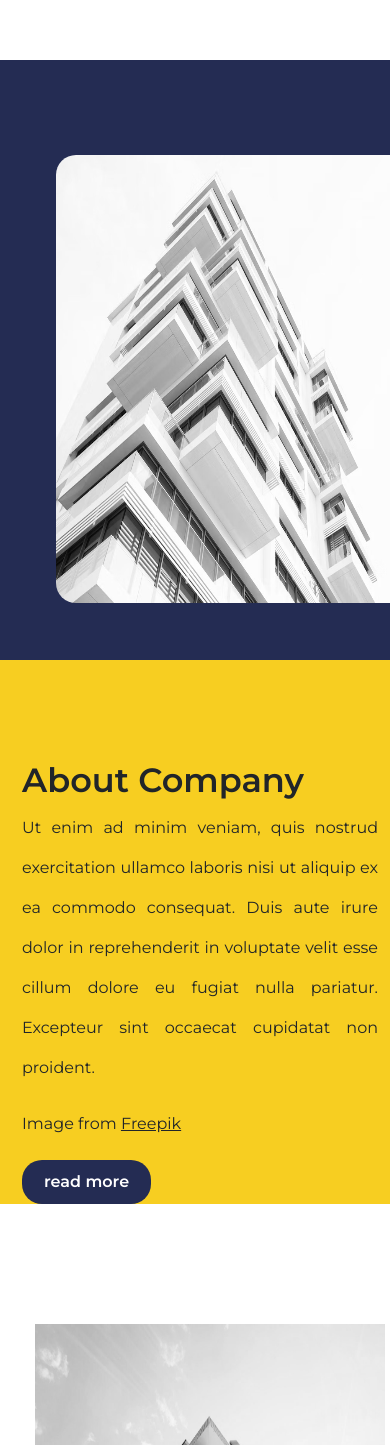
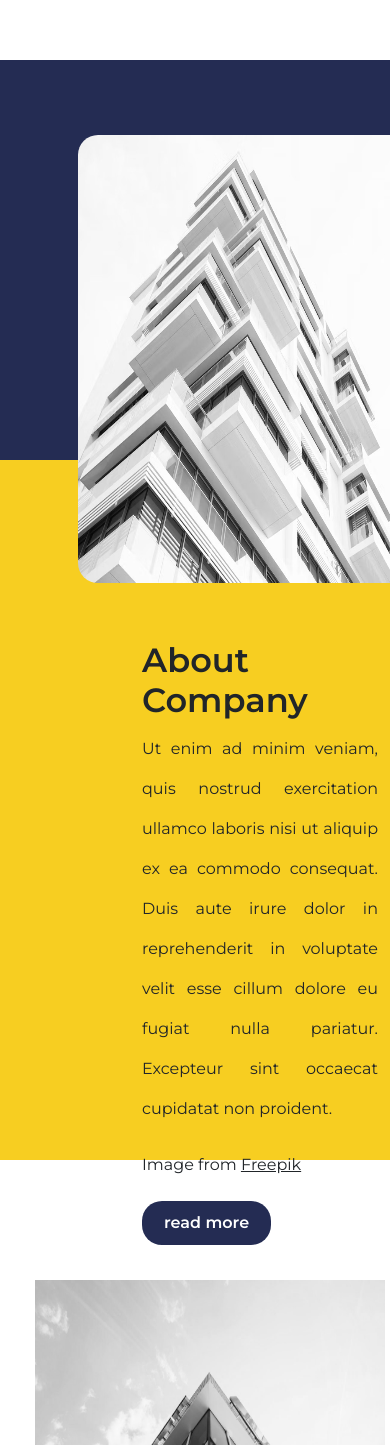
Before and after one commit to tharanga270/companysite, a React (Create React App) app: page / in a window 390 px wide. Shown: the part 3400-4845 px from the top of the page. Built offline with nearby package versions, Linux system fonts and the light colour scheme.

Commit message:
16 commit

```diff
--- a/src/media.css
+++ b/src/media.css
@@ -281,6 +281,26 @@
     left: 220px;
   }
   /*who are the best*/
+
+  /*about company*/
+  .about-company img {
+    left: 18%;
+    margin-top: 75px;
+  }
+  .colm5 {
+    max-height: 400px;
+  }
+  .cmn-company-content {
+    margin-top: 140px;
+    padding-left: 130px;
+  }
+  .cmn-company-content p {
+    max-width: 450px;
+  }
+  .colm7 {
+    height: 700px;
+  }
+  /*about company*/
 }
 
 @media only screen and (max-width: 575px) {
```
